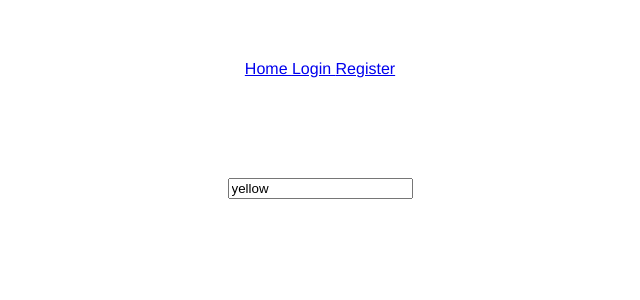
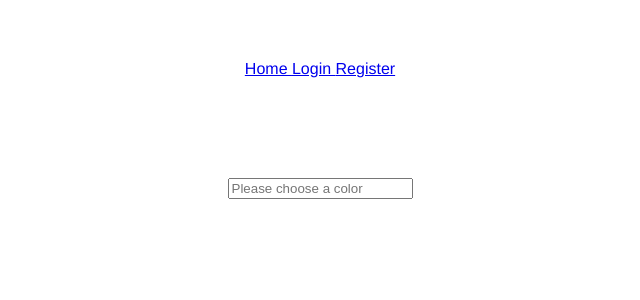
Before and after one commit to EmirSil/calorie-counter, a Vue app in the folder caloriecounter/: page / in a window 1280 px wide. Shown: the top 300 px of the page, without its empty margins (320-960 px from the left). Built offline with nearby package versions, Linux system fonts and the light colour scheme.

Commit message:
created input binding

```diff
--- a/caloriecounter/src/pages/Home/index.vue
+++ b/caloriecounter/src/pages/Home/index.vue
@@ -1,7 +1,8 @@
 <template>
     <div>
         <div style="height: 100px; width: 100px;"></div>
-        <input type="text" v-model="color">
+        <input type="text" placeholder="Please choose a color" v-model="color">
+        <div id="colorbox">{{color}}</div>
     </div>
 </template>
 <script>
@@ -26,7 +27,7 @@
         //in the html (line 1 to 6) you call these variables with {{VARIABLE_NAME}}
         data() {
             return {
-                color: 'yellow'
+                color: ""
             }
         },
 
@@ -38,12 +39,20 @@
             //This is how you write a method
             //literally the same as a function
             //we just drop the name "function" in the beginning
-            showUser() {
-                //jsCode
-            }
+            changeColor() {
+    var col = document.getElementById("color").value;
+    document.getElementById("colorbox").style.backgroundColor = col;
+}
+
         }
     }
 </script>
 
 <style scoped>
+
+#colorbox {
+    height: 250px;
+    width: 250px;
+    background-color:'col';
+}
 </style>
```
Also changed, not shown: 2 other files (tests, documents, lock files or other folders).
